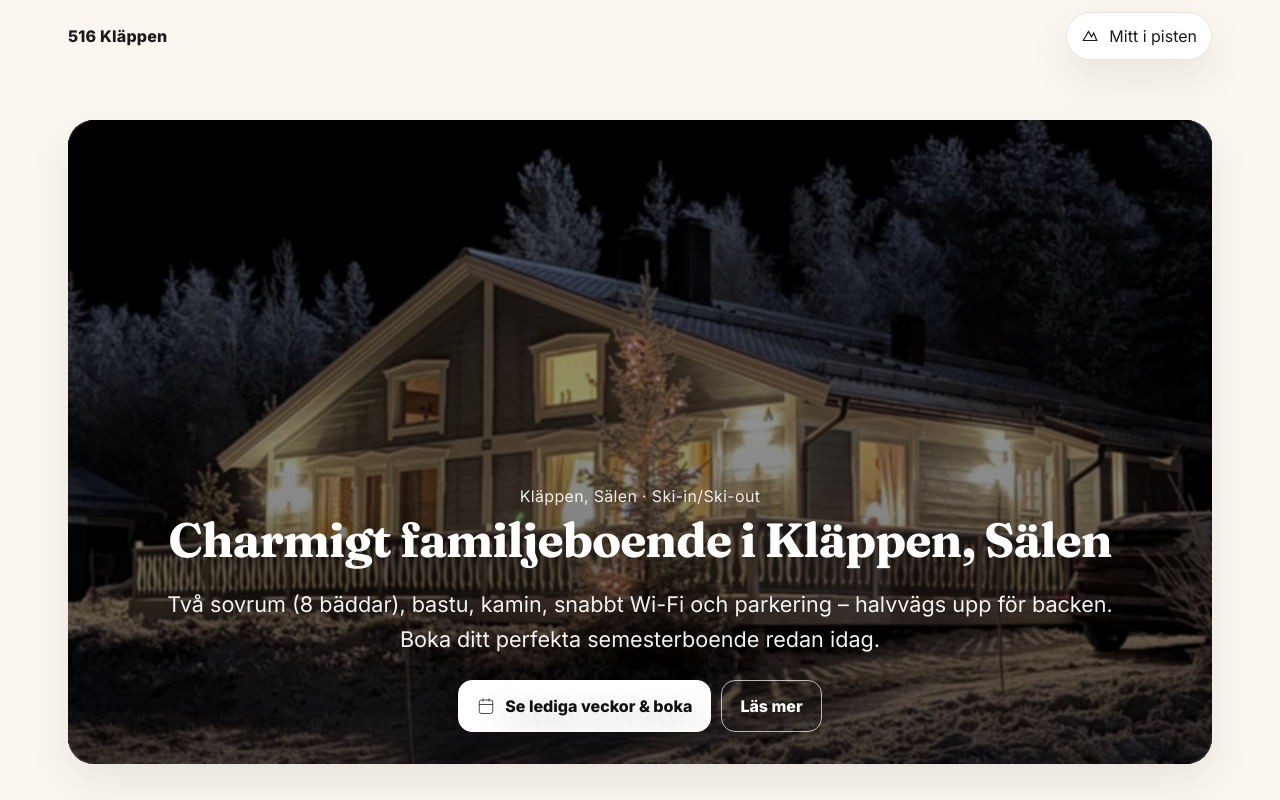
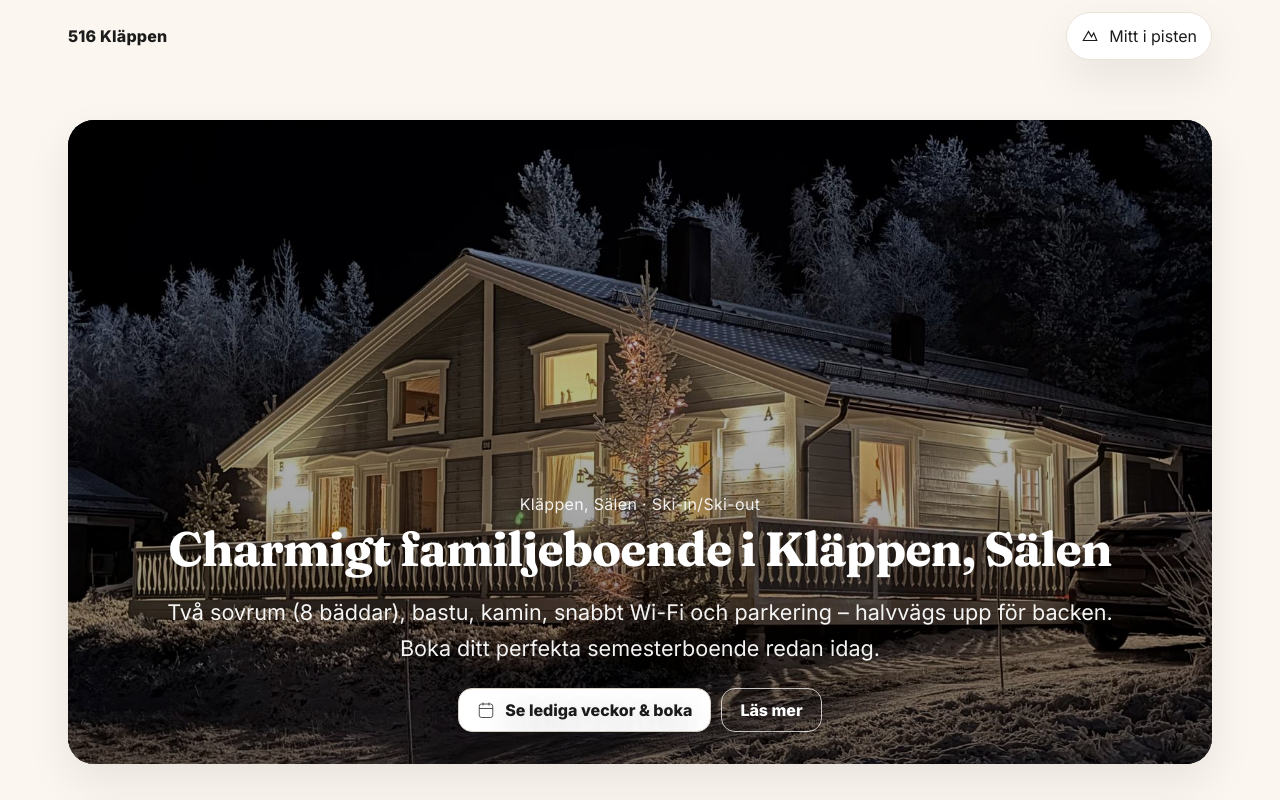
Before and after one commit to mekarlsson/516klappen.github.io, a plain HTML site: page index.html in a window 1280 px wide. Shown: the top 800 px of the page. Drawn offline with Linux system fonts and the light colour scheme.

Commit message:
Update button styles and gradients in index.html
Refactor button styles for improved consistency and responsiveness.

```diff
--- a/index.html
+++ b/index.html
@@ -122,12 +122,8 @@
     .hero .overlay{
       position: absolute;
       inset: 0;
-      background: linear-gradient(
-        180deg,
-        rgba(0,0,0,.35),
-        rgba(0,0,0,.55)
-      );
-      backdrop-filter: blur(1px);
+      background: linear-gradient(180deg, rgba(0,0,0,.18), rgba(0,0,0,.45));
+      backdrop-filter: blur(0.5px);
     }
 
     .hero .content{position:absolute; inset:0; display:grid; place-items:end center; padding: clamp(16px, 4vw, 32px); color:#fff; text-align:center; text-shadow: 0 10px 30px rgba(0,0,0,.35);}
@@ -143,27 +139,60 @@
     h2, .card h3{ font-family: var(--font-serif); letter-spacing:-0.01em; }
     .sub{opacity:.95; font-size:var(--fs-1); max-width:72ch; margin-inline:auto}
     .cta{margin-top:14px; display:flex; gap:10px; flex-wrap:wrap; justify-content:center}
-    .btn{display:inline-flex; align-items:center; gap:10px; background:#fff; color:#111; font-weight:800; padding:12px 18px; border-radius:14px; border:1px solid #fff; box-shadow:var(--shadow); transition:transform .06s ease, box-shadow .2s ease}
-    .btn:hover{transform:translateY(-1px)}
-    .btn.outline{background:transparent; color:#fff; border-color:rgba(255,255,255,.7)}
+    /* Buttons */
+    .btn{
+      display:inline-flex;
+      align-items:center;
+      justify-content:center;
+      gap:10px;
+
+      font: 800 1rem/1 var(--font-sans);
+      padding:12px 18px;
+      border-radius:14px;
+
+      border:1px solid var(--line);
+      background: var(--paper);
+      color: var(--ink);
+
+      box-shadow: var(--shadow);
+      transition: transform .06s ease, box-shadow .2s ease, background .2s ease, border-color .2s ease;
+    }
+
+    .btn:hover{
+      transform: translateY(-1px);
+    }
+
     .btn.icon svg{width:18px; height:18px}
-    /* Primary button (white, filled) */
+
+    /* Primary = white filled (NOT accent) */
     .btn.primary{
       background:#fff;
-      color:#111;
-      border-color:#fff;
+      color: var(--ink);
+      border-color: color-mix(in srgb, var(--ink) 10%, var(--line));
     }
 
-    /* Outline buttons (no fill) */
+    /* Hero outline button (transparent on image) */
+    .btn.outline{
+      background: transparent;
+      color: #fff;
+      border-color: rgba(255,255,255,.75);
+      box-shadow: none;
+    }
+
+    .btn.outline:hover{
+      background: rgba(255,255,255,.08);
+    }
+
+    /* Subtle outline for light/dark surfaces (Kontakt etc) */
     .btn.outline-dark{
-      background:transparent;
-      color:var(--ink);
-      border:1px solid var(--line);
-      box-shadow:none;
+      background: transparent;
+      color: var(--ink);
+      border: 1px solid color-mix(in srgb, var(--ink) 14%, var(--line));
+      box-shadow: none;
     }
 
     .btn.outline-dark:hover{
-      background: color-mix(in srgb, var(--ink) 6%, transparent);
+      background: color-mix(in srgb, var(--ink) 5%, transparent);
     }
 
     /* Features */
```
